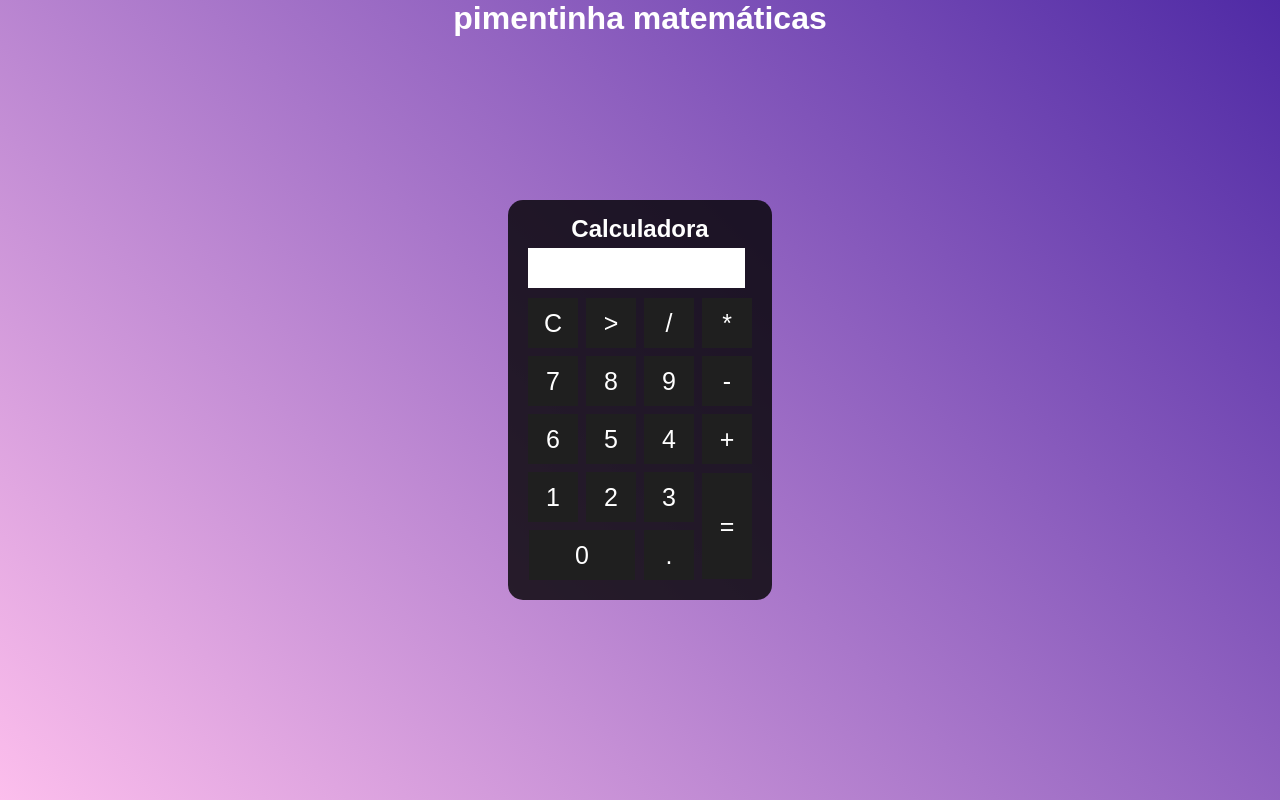
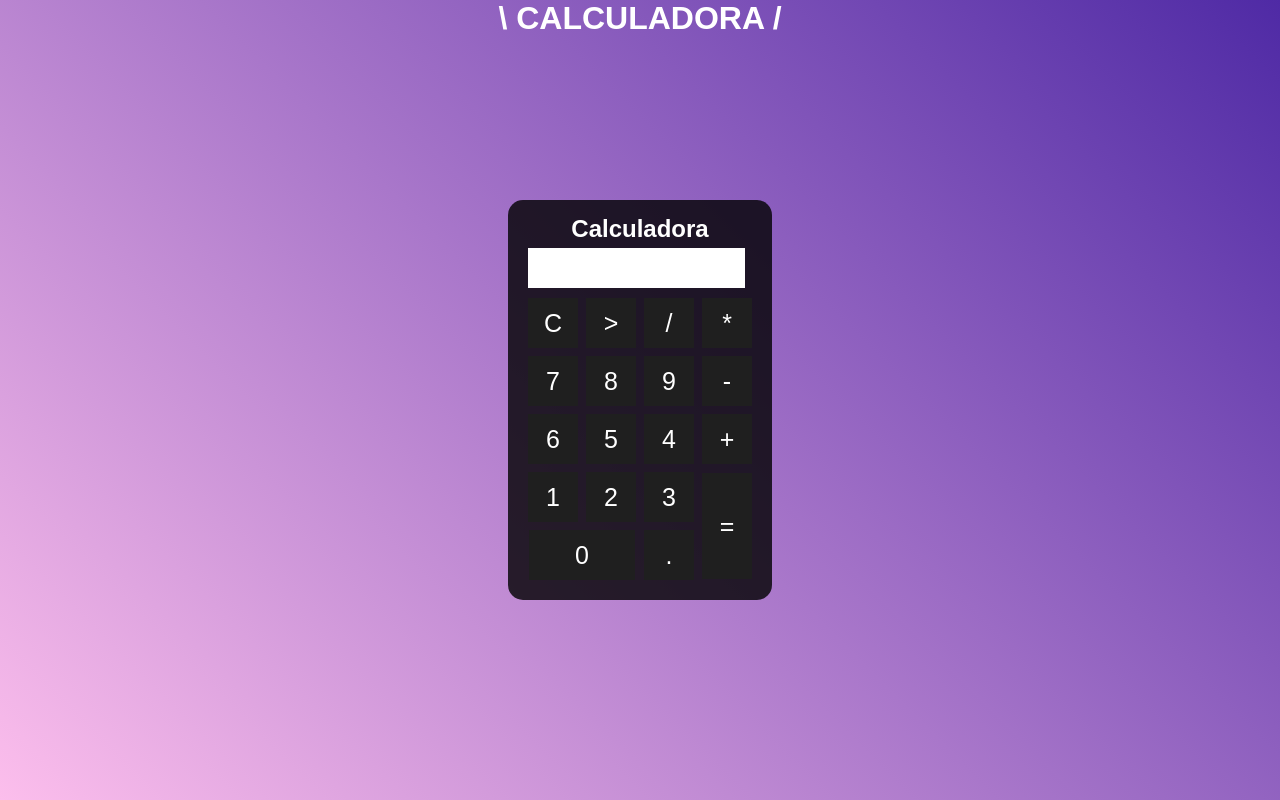
Before and after one commit to anamesmoo/calculadora, a plain HTML site: page index.html in a window 1280 px wide. Drawn offline with Linux system fonts and the light colour scheme.

Commit message:
Update index.html
just the name

```diff
--- a/index.html
+++ b/index.html
@@ -9,7 +9,7 @@
 </head>
 <body>
     <div class="fundo">
-        <h1>pimentinha matemáticas</h1>
+        <h1> \ CALCULADORA / </h1>
         <div class="calculadora">
             <h2>Calculadora</h2></i></h2>
             <p id="resultado"></p>
```
